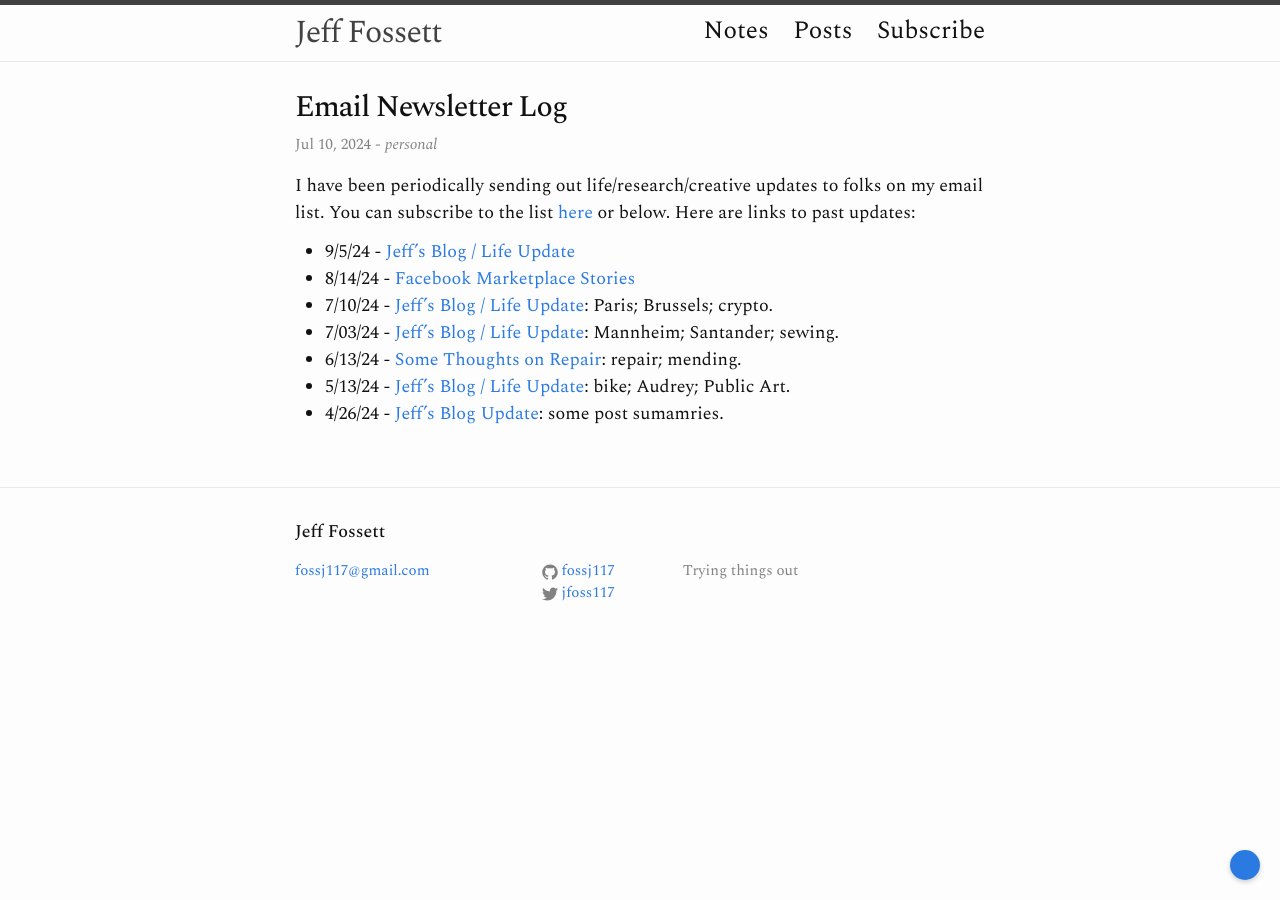
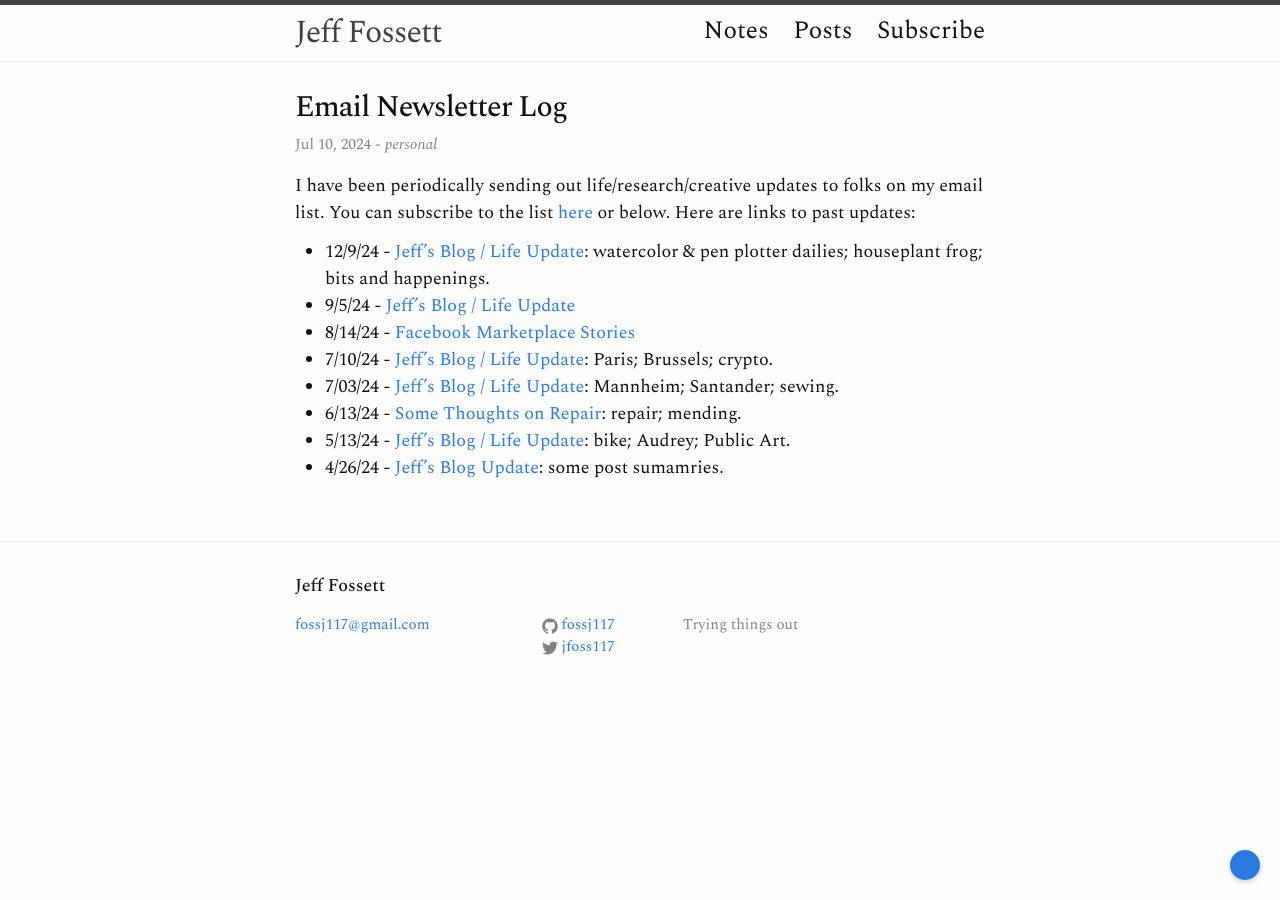
Before and after one commit to Fossj117/fossj117.github.io, a Jekyll site: the page built from _posts/2024-07-10-newsletter-db.md, in a window 1280 px wide. Built offline with Jekyll 4.4.1, drawn with Linux system fonts in a browser that asks for light colours.

Commit message:
add latest update

```diff
--- a/_posts/2024-07-10-newsletter-db.md
+++ b/_posts/2024-07-10-newsletter-db.md
@@ -10,6 +10,7 @@ tag: ["personal"]
 
 I have been periodically sending out life/research/creative updates to folks on my email list. You can subscribe to the list [here](https://jeffreyfossett.com/subscribe/) or below. Here are links to past updates:
 
+* 12/9/24 - [Jeff's Blog / Life Update](https://us22.campaign-archive.com/?u=8f1642304d50d1f9684f84baf&id=e9ee9e8718): watercolor & pen plotter dailies; houseplant frog; bits and happenings.
 * 9/5/24 - [Jeff's Blog / Life Update](https://us22.campaign-archive.com/?u=8f1642304d50d1f9684f84baf&id=159df2ad57)
 * 8/14/24 - [Facebook Marketplace Stories](https://mailchi.mp/76f2b5e944c1/jeffs-bloglife-update-may-13-19039)
 * 7/10/24 - [Jeff's Blog / Life Update](https://mailchi.mp/7792031430e7/jeffs-bloglife-update-may-13-15277): Paris; Brussels; crypto.
```
